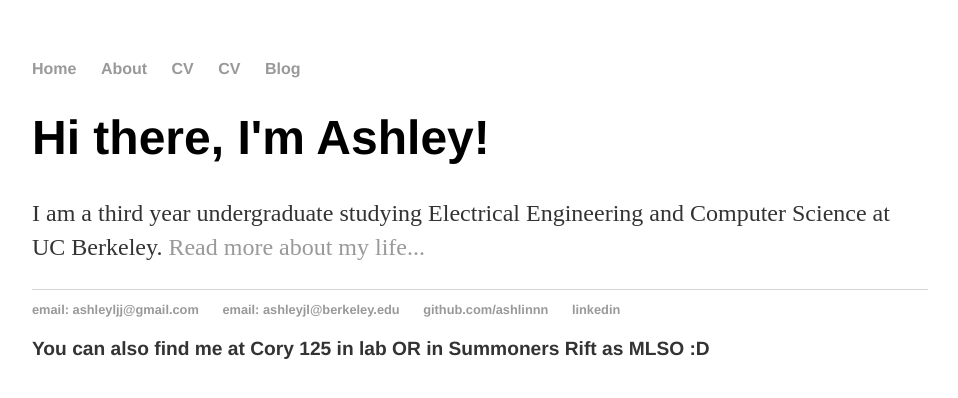
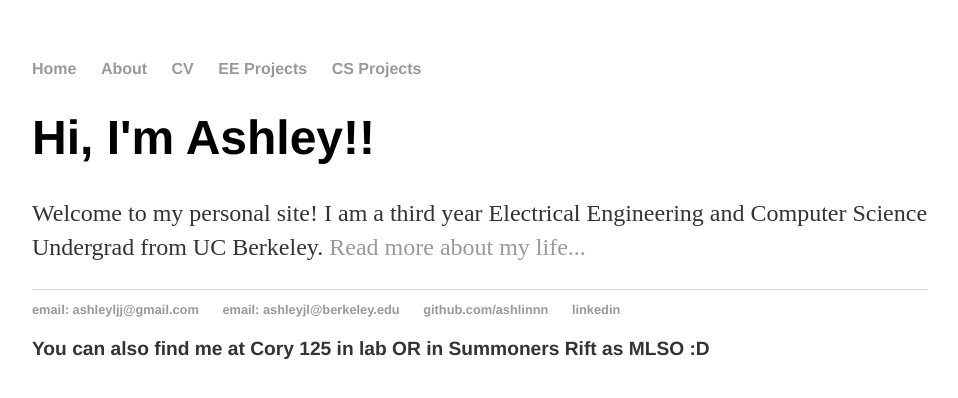
Before and after one commit to ashlinnn/ashlin.github.io, a Jekyll site: the page built from index.html, in a window 1280 px wide. Shown: the top 398 px of the page, without its empty margins (160-1118 px from the left). Built offline with Jekyll 4.4.1, drawn with Linux system fonts in a browser that asks for light colours.

Commit message:
Update index.html
simplified main blurb

```diff
--- a/index.html
+++ b/index.html
@@ -1,34 +1,8 @@
-<!DOCTYPE html>
-<html>
-	<head>
-		<title>Ashley Lin Home</title>
-		<!-- link to main stylesheet -->
-		<link rel="stylesheet" type="text/css" href="/css/main.css">
-	</head>
-	<body>
-		<nav>
-    		<ul>
-        		<li><a href="/">Home</a></li>
-	        	<li><a href="/About">About</a></li>
-        		<li><a href="/cv">CV</a></li>
-        		<li><a href="/EE Projects">CV</a></li>
-        		<li><a href="/CS Projects">Blog</a></li>
-    		</ul>
-		</nav>
-		<div class="container">
-    		<div class="blurb">
-        		<h1>Hi there, I'm Ashley!</h1>
-				<p/>I am a third year undergraduate studying Electrical Engineering and Computer Science at UC Berkeley. <a href="/about">Read more about my life...</a></p>
-    		</div><!-- /.blurb -->
-		</div><!-- /.container -->
-		<footer>
-    		<ul>
-        		<li><a href="mailto:ashleyljj@gmail.com">email: ashleyljj@gmail.com</a></li>
-        		<li><a href="mailto:ashleyjl@berkeley.com">email: ashleyjl@berkeley.edu</a></li>
-        		<li><a href="https://github.com/ashlinnn">github.com/ashlinnn</a></li>
-        		<li><a href="https://www.linkedin.com/in/linashley/">linkedin</a></li>
-			<p>You can also find me at Cory 125 in lab OR in Summoners Rift as MLSO :D</p>
-		</ul>
-		</footer>
-	</body>
-</html>
+---
+layout: default
+title: Ashley Lin Home
+---
+<div class="blurb">
+	<h1>Hi, I'm Ashley!!</h1>
+	<p>Welcome to my personal site! I am a third year Electrical Engineering and Computer Science Undergrad from UC Berkeley. <a href="/about">Read more about my life...</a></p>
+</div><!-- /.blurb -->
```
